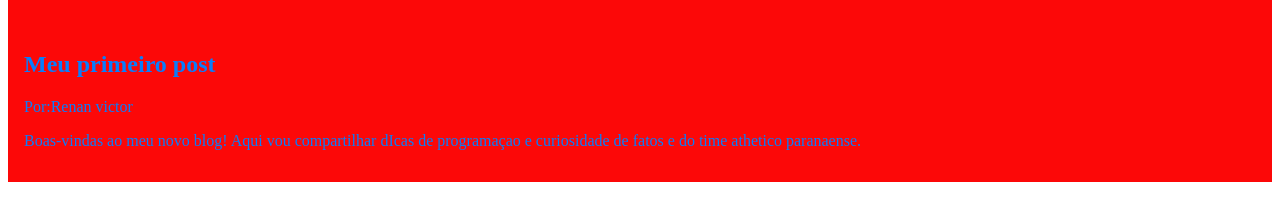
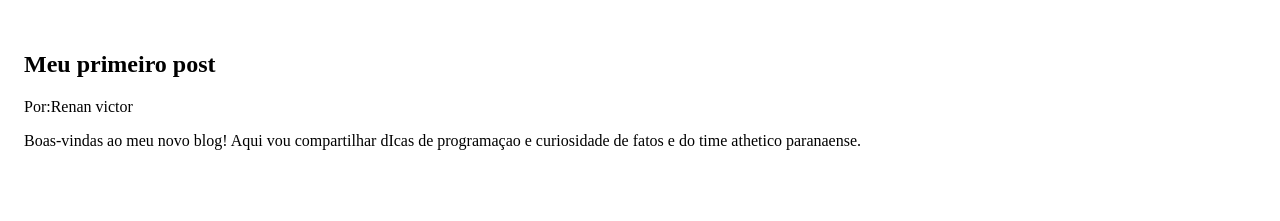
Before and after one commit to santosbarrosrenan-lab/alura, a plain HTML site: page index.html in a window 1280 px wide. Shown: the part 141-362 px from the top of the page. Drawn offline with Linux system fonts and the light colour scheme.

Commit message:
Update index.html

```diff
--- a/index.html
+++ b/index.html
@@ -17,8 +17,7 @@
       padding: 16px;
    }
    main {
-      background-color: #FC0808;
-      color: #087EFC;
+       #FC0808
       max-width: 800px
       margin: 0 auto;
       padding: 16px;
```
